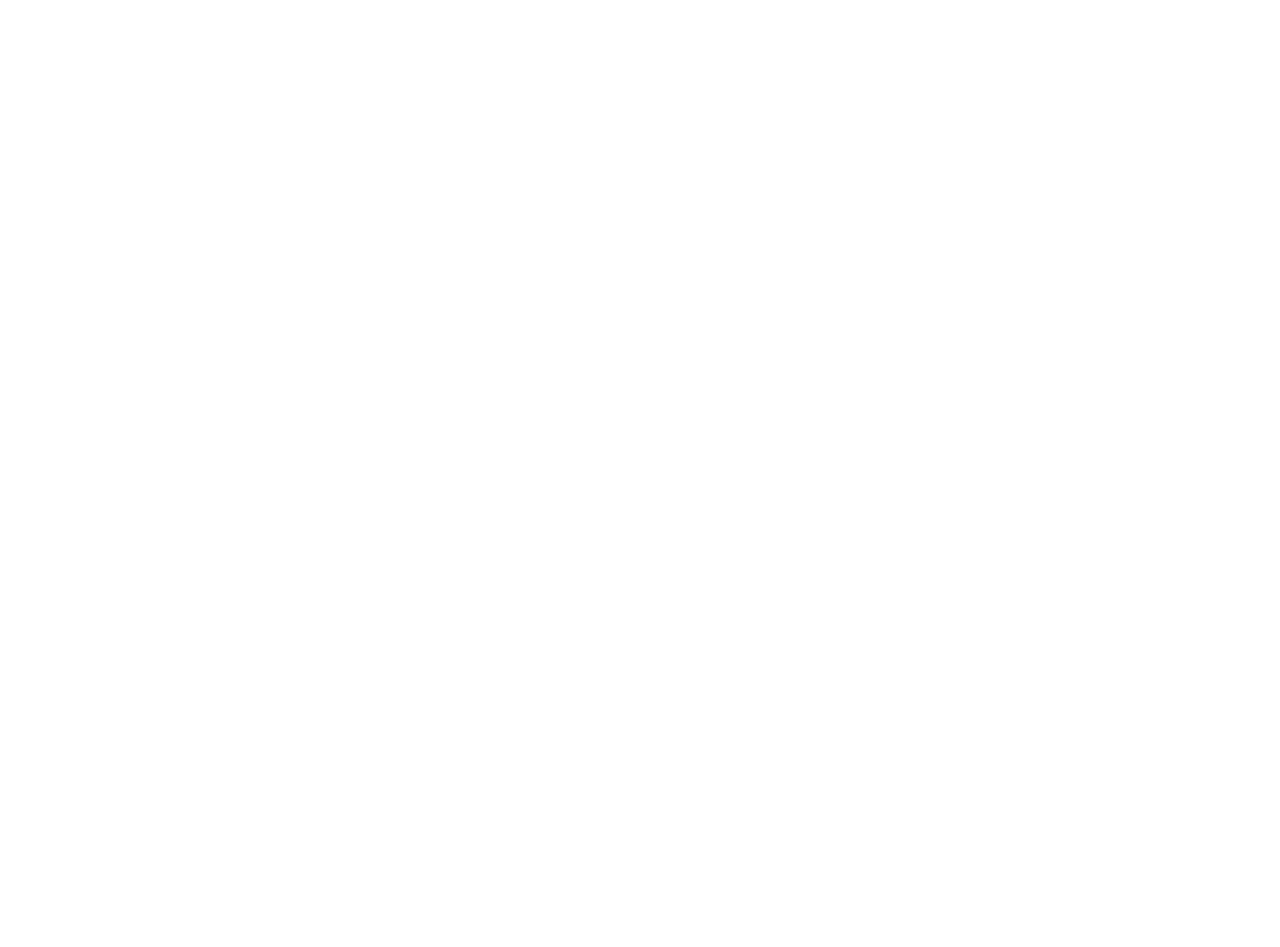
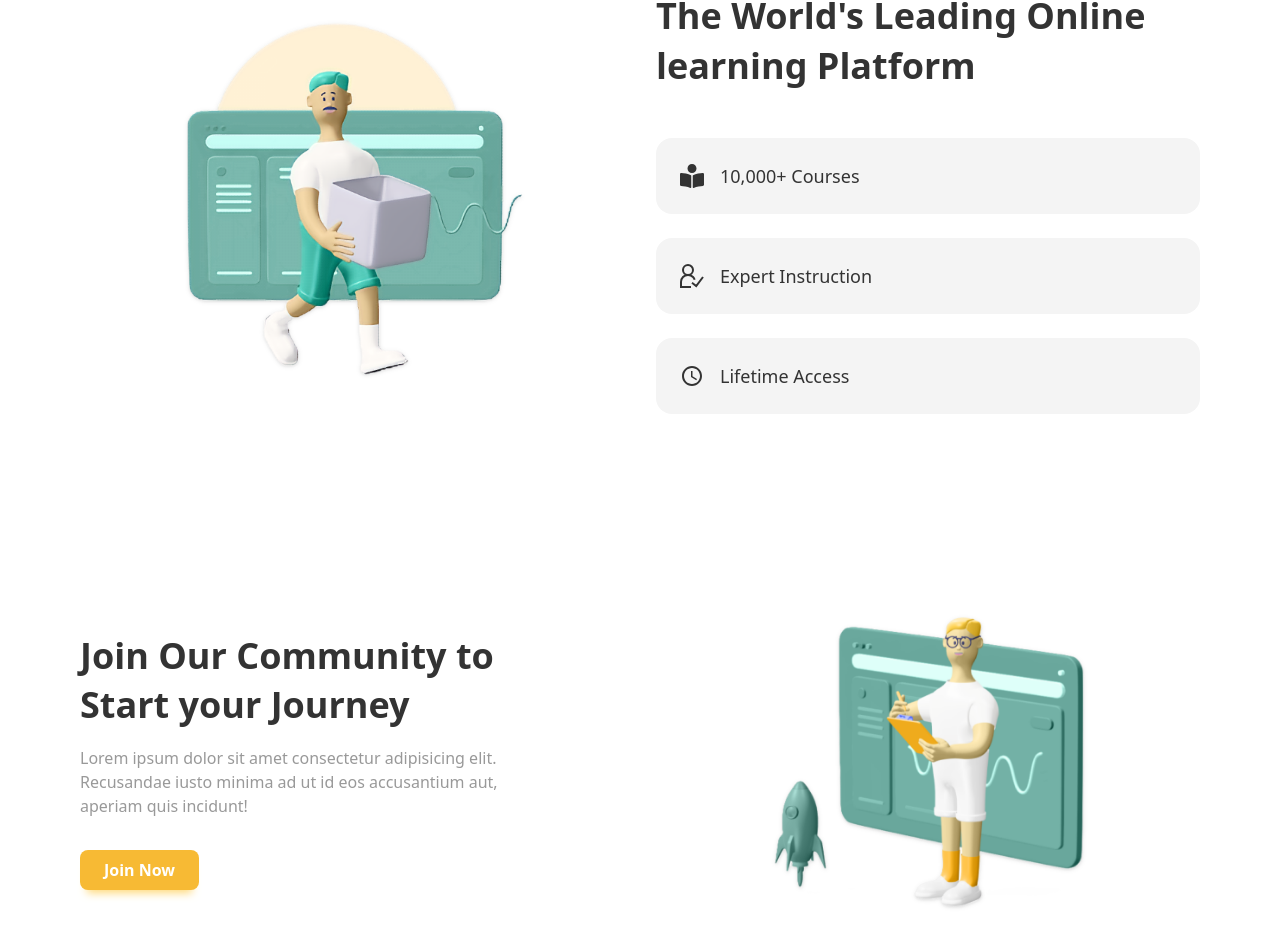
Before and after one commit to jananisree96/eLearning_Website, a React (Vite) app: page / in a window 1280 px wide. Shown: the part 875-1822 px from the top of the page. Before the commit the page ends 800 px from the top, so only its background shows below. Built offline with nearby package versions, Linux system fonts and the light colour scheme.

Commit message:
banner section added

```diff
--- a/src/App.jsx
+++ b/src/App.jsx
@@ -1,11 +1,15 @@
 import React from 'react'
 import Hero from './components/Hero/Hero'
+import Banner from './components/Banner/Banner'
+import Banner2 from './components/Banner/Banner2'
 
 
 function App() {
   return (
     <main className='overflow-x-hidden bg-white text-dark'>
       <Hero/>
+      <Banner />
+      <Banner2/>
     </main>
   )
 }
--- /dev/null
+++ b/src/components/Banner/Banner.jsx
@@ -0,0 +1,76 @@
+import React from "react";
+import BannerPng from "../../assets/education.png";
+import { GrUserExpert } from "react-icons/gr";
+import { MdOutlineAccessTime } from "react-icons/md";
+import { FaBookReader } from "react-icons/fa";
+import { FadeUp } from "../Hero/Hero";
+import { motion } from "framer-motion";
+
+const Banner = () => {
+  return (
+    <section>
+      <div className="container py-14 md:py-24 grid grid-cols-1 md:grid-cols-2 gap-8 space-y-6 md:space-y-0">
+        {/* Banner Image */}
+        <div className="flex justify-center items-center">
+          <motion.img
+            initial={{ opacity: 0, x: -50 }}
+            whileInView={{ opacity: 1, x: 0 }}
+            viewport={{ once: true }}
+            transition={{ duration: 0.5, ease: "easeInOut" }}
+            src={BannerPng}
+            alt=""
+            className="w-[350px] md:max-w-[450px] object-cover drop-shadow"
+          />
+        </div>
+        {/* Banner Text */}
+        <div className="flex flex-col justify-center">
+          <div className="text-center md:text-left space-y-12">
+            <motion.h1
+              initial={{ opacity: 0, scale: 0.5 }}
+              whileInView={{ opacity: 1, scale: 1 }}
+              viewport={{ once: true }}
+              transition={{ duration: 0.5 }}
+              className="text-3xl md:text-4xl font-bold !leading-snug"
+            >
+              The World's Leading Online learning Platform
+            </motion.h1>
+            <div className="flex flex-col gap-6">
+              <motion.div
+                variants={FadeUp(0.2)}
+                initial="initial"
+                whileInView={"animate"}
+                viewport={{ once: true }}
+                className="flex items-center gap-4 p-6 bg-[#f4f4f4] rounded-2xl hover:bg-white duration-300 hover:shadow-2xl"
+              >
+                <FaBookReader className="text-2xl" />
+                <p className="text-lg">10,000+ Courses</p>
+              </motion.div>
+              <motion.div
+                variants={FadeUp(0.4)}
+                initial="initial"
+                whileInView={"animate"}
+                viewport={{ once: true }}
+                className="flex items-center gap-4 p-6 bg-[#f4f4f4] rounded-2xl hover:bg-white duration-300 hover:shadow-2xl"
+              >
+                <GrUserExpert className="text-2xl" />
+                <p className="text-lg">Expert Instruction</p>
+              </motion.div>
+              <motion.div
+                variants={FadeUp(0.6)}
+                initial="initial"
+                whileInView={"animate"}
+                viewport={{ once: true }}
+                className="flex items-center gap-4 p-6 bg-[#f4f4f4] rounded-2xl hover:bg-white duration-300 hover:shadow-2xl"
+              >
+                <MdOutlineAccessTime className="text-2xl" />
+                <p className="text-lg">Lifetime Access</p>
+              </motion.div>
+            </div>
+          </div>
+        </div>
+      </div>
+    </section>
+  );
+};
+
+export default Banner;
--- /dev/null
+++ b/src/components/Banner/Banner2.jsx
@@ -0,0 +1,47 @@
+import React from "react";
+import BannerPng from "../../assets/banner.png";
+import { motion } from "framer-motion";
+
+const Banner2 = () => {
+  return (
+    <section>
+      <div className="container py-14 md:py-24 grid grid-cols-1 md:grid-cols-2 gap-8 space-y-6 md:space-y-0">
+        {/* Banner Text */}
+        <motion.div
+          initial={{ opacity: 0, x: -50 }}
+          whileInView={{ opacity: 1, x: 0 }}
+          className="flex flex-col justify-center"
+        >
+          <div className="text-center md:text-left space-y-4 lg:max-w-[450px]">
+            <h1 className="text-4xl font-bold !leading-snug">
+              Join Our Community to Start your Journey
+            </h1>
+            <p className="text-dark2">
+              Lorem ipsum dolor sit amet consectetur adipisicing elit.
+              Recusandae iusto minima ad ut id eos accusantium aut, aperiam quis
+              incidunt!
+            </p>
+            <a
+              href="https://chat.whatsapp.com/FQSKgJ5f1eIAhlyF5sVym0"
+              className="primary-btn !mt-8"
+            >
+              Join Now
+            </a>
+          </div>
+        </motion.div>
+        {/* Banner Image */}
+        <div className="flex justify-center items-center">
+          <motion.img
+            initial={{ opacity: 0, x: 50 }}
+            whileInView={{ opacity: 1, x: 0 }}
+            src={BannerPng}
+            alt=""
+            className="w-[350px] md:max-w-[450px] object-cover drop-shadow"
+          />
+        </div>
+      </div>
+    </section>
+  );
+};
+
+export default Banner2;
```
